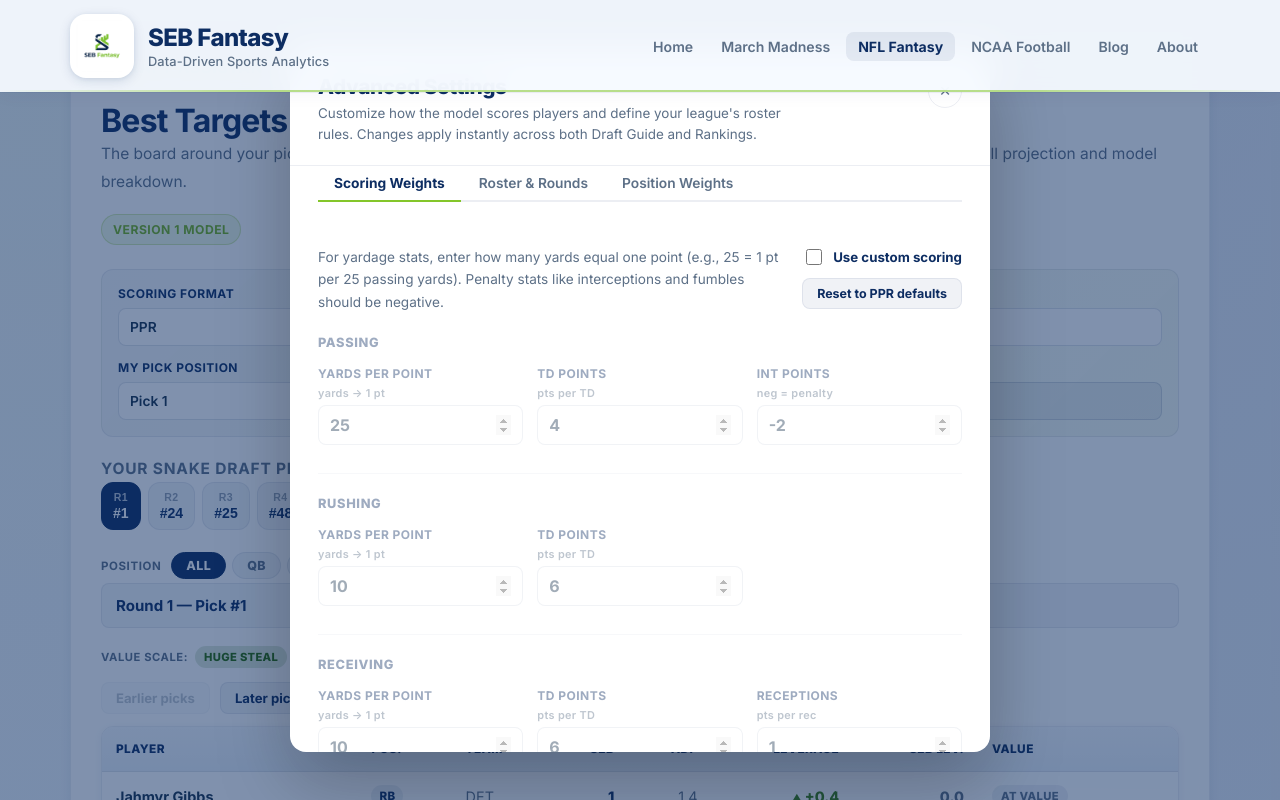
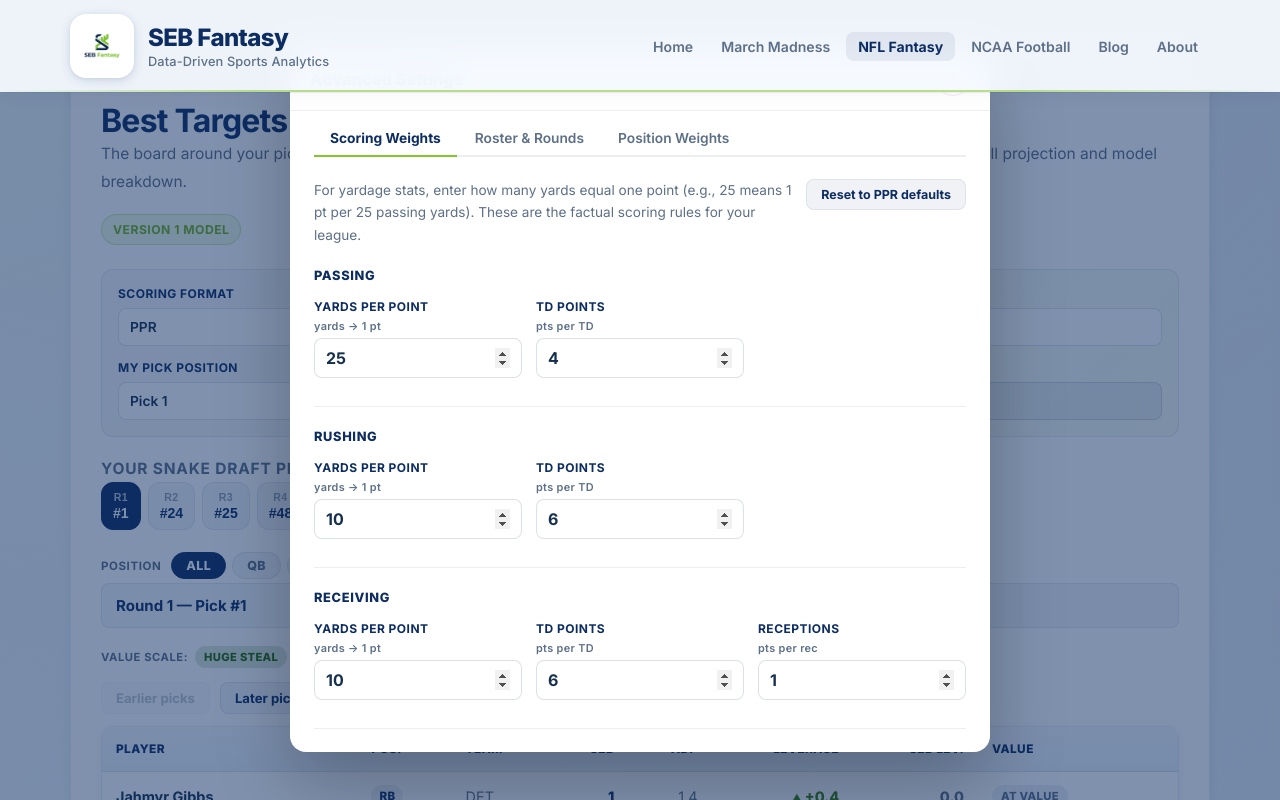
Before and after one commit to jsebahar1/seb-fantasy, a React (Vite) app: page /nfl-fantasy in a window 1280 px wide. Both pictures are taken after a click on the button "Advanced Settings". Shown: the part 470-1270 px from the top of the page. Built offline with nearby package versions, Linux system fonts and the light colour scheme.

Commit message:
small fix

```diff
--- a/src/Pages/NflFantasy.css
+++ b/src/Pages/NflFantasy.css
@@ -216,14 +216,13 @@
 
 /* Advanced Settings modal */
 .nfl-adv-modal { background: var(--surface, #fff); border-radius: var(--radius-lg, 16px); box-shadow: 0 28px 72px rgba(0,0,0,0.26); display: flex; flex-direction: column; max-height: 88vh; max-width: 700px; overflow: hidden; position: relative; width: 100%; }
-.nfl-adv-modal-head { border-bottom: 1px solid var(--border-soft); display: flex; gap: 20px; justify-content: space-between; padding: 26px 28px 20px; }
-.nfl-adv-modal-title { color: var(--navy); font-size: 1.3rem; font-weight: 800; letter-spacing: -0.02em; margin: 0 0 4px; }
-.nfl-adv-modal-sub { color: var(--text-soft); font-size: 0.84rem; line-height: 1.55; margin: 0; max-width: 480px; }
+.nfl-adv-modal-head { align-items: center; border-bottom: 1px solid var(--border-soft); display: flex; justify-content: space-between; padding: 14px 20px; }
+.nfl-adv-modal-title { color: var(--navy); font-size: 1rem; font-weight: 800; letter-spacing: 0.01em; margin: 0; }
 .nfl-adv-close { flex-shrink: 0; position: static; }
-.nfl-adv-modal-body { overflow-y: auto; padding: 22px 28px 28px; }
+.nfl-adv-modal-body { overflow-y: auto; padding: 22px 24px 28px; }
 
 /* Advanced sub-tabs */
-.nfl-sub-tabs { border-bottom: 2px solid var(--border-soft); display: flex; gap: 2px; margin: 0 28px 22px; }
+.nfl-sub-tabs { border-bottom: 2px solid var(--border-soft); display: flex; gap: 2px; margin: 10px 24px 0; }
 .nfl-sub-tab { background: transparent; border: none; border-bottom: 2px solid transparent; color: var(--text-soft); cursor: pointer; font: inherit; font-size: 0.86rem; font-weight: 600; margin-bottom: -2px; padding: 9px 16px; transition: color var(--transition-fast), border-color var(--transition-fast); white-space: nowrap; }
 .nfl-sub-tab:hover { color: var(--navy); }
 .nfl-sub-tab-active { border-bottom-color: var(--green); color: var(--navy); font-weight: 700; }
@@ -232,6 +231,12 @@
 .nfl-adv-section-head { align-items: flex-start; display: flex; flex-wrap: wrap; gap: 14px; justify-content: space-between; margin-bottom: 22px; }
 .nfl-adv-section-head > p { color: var(--text-soft); flex: 1; font-size: 0.85rem; line-height: 1.65; margin: 0; min-width: 200px; }
 .nfl-adv-head-actions { align-items: flex-start; display: flex; flex-direction: column; flex-shrink: 0; gap: 10px; }
+
+/* Position weights lock */
+.nfl-pos-lock-msg { background: rgba(13, 45, 98, 0.04); border: 1px solid var(--border-soft); border-radius: var(--radius-md); margin-bottom: 20px; padding: 16px 18px; }
+.nfl-pos-lock-msg p { color: var(--text-soft); font-size: 0.85rem; line-height: 1.65; margin: 0 0 14px; }
+.nfl-unlock-check { align-items: center; color: var(--navy); cursor: pointer; display: flex; font-size: 0.82rem; font-weight: 700; gap: 9px; }
+.nfl-unlock-check input[type="checkbox"] { accent-color: var(--green-dark); cursor: pointer; height: 15px; width: 15px; }
 
 /* Toggle */
 .nfl-toggle-label { align-items: center; color: var(--navy); cursor: pointer; display: flex; font-size: 0.83rem; font-weight: 700; gap: 8px; }
--- a/src/Pages/NflFantasy.jsx
+++ b/src/Pages/NflFantasy.jsx
@@ -175,13 +175,13 @@ function AdvancedSettingsModal({
   onClose,
   scoringFormat,
   leagueSize,
-  useCustomScoring, setUseCustomScoring,
-  scoringWeights,   updateScoringWeight, resetScoringWeights,
-  replacementLevels, updateReplacement,  resetReplacementLevels,
-  rosterSlots,      updateRosterSlot,    resetRosterSlots,
-  numRounds,        setNumRounds,
+  scoringWeights,    updateScoringWeight, resetScoringWeights,
+  replacementLevels, updateReplacement,   resetReplacementLevels,
+  rosterSlots,       updateRosterSlot,    resetRosterSlots,
+  numRounds,         setNumRounds,
 }) {
   const [advancedTab, setAdvancedTab] = useState('scoring');
+  const [posLocked,   setPosLocked]   = useState(true);
 
   useEffect(() => {
     const onKey = (e) => { if (e.key === 'Escape') onClose(); };
@@ -194,13 +194,7 @@ function AdvancedSettingsModal({
       <div className="nfl-adv-modal" onClick={(e) => e.stopPropagation()}>
 
         <div className="nfl-adv-modal-head">
-          <div>
-            <h2 className="nfl-adv-modal-title">Advanced Settings</h2>
-            <p className="nfl-adv-modal-sub">
-              Customize how the model scores players and define your league's roster rules.
-              Changes apply instantly across both Draft Guide and Rankings.
-            </p>
-          </div>
+          <h2 className="nfl-adv-modal-title">Advanced Settings</h2>
           <button className="nfl-modal-close nfl-adv-close" onClick={onClose} aria-label="Close">×</button>
         </div>
 
@@ -225,31 +219,22 @@ function AdvancedSettingsModal({
             <>
               <div className="nfl-adv-section-head">
                 <p>
-                  For yardage stats, enter how many yards equal one point (e.g., 25 = 1 pt per
-                  25 passing yards). Penalty stats like interceptions and fumbles should be negative.
+                  For yardage stats, enter how many yards equal one point (e.g., 25 means 1 pt per
+                  25 passing yards). These are the factual scoring rules for your league.
                 </p>
                 <div className="nfl-adv-head-actions">
-                  <label className="nfl-toggle-label">
-                    <input
-                      type="checkbox"
-                      checked={useCustomScoring}
-                      onChange={(e) => setUseCustomScoring(e.target.checked)}
-                    />
-                    <span>Use custom scoring</span>
-                  </label>
                   <button className="nfl-reset-btn" onClick={resetScoringWeights}>
                     Reset to {FORMAT_LABELS[scoringFormat]} defaults
                   </button>
                 </div>
               </div>
 
-              <div className={`nfl-weights-sections${!useCustomScoring ? ' nfl-weights-disabled' : ''}`}>
+              <div className="nfl-weights-sections">
                 <div className="nfl-weights-group">
                   <h4>Passing</h4>
                   <div className="nfl-weights-grid">
-                    <WeightInput label="Yards per point" field="passingYardsPerPt" hint="yards → 1 pt"  value={scoringWeights.passingYardsPerPt}  onChange={updateScoringWeight} />
-                    <WeightInput label="TD points"       field="passingTdPts"      hint="pts per TD"    value={scoringWeights.passingTdPts}        onChange={updateScoringWeight} />
-                    <WeightInput label="INT points"      field="interceptionPts"   hint="neg = penalty" value={scoringWeights.interceptionPts}     onChange={updateScoringWeight} />
+                    <WeightInput label="Yards per point" field="passingYardsPerPt" hint="yards → 1 pt" value={scoringWeights.passingYardsPerPt}  onChange={updateScoringWeight} />
+                    <WeightInput label="TD points"       field="passingTdPts"      hint="pts per TD"   value={scoringWeights.passingTdPts}        onChange={updateScoringWeight} />
                   </div>
                 </div>
                 <div className="nfl-weights-group">
@@ -262,15 +247,16 @@ function AdvancedSettingsModal({
                 <div className="nfl-weights-group">
                   <h4>Receiving</h4>
                   <div className="nfl-weights-grid">
-                    <WeightInput label="Yards per point" field="receivingYardsPerPt" hint="yards → 1 pt" value={scoringWeights.receivingYardsPerPt}  onChange={updateScoringWeight} />
-                    <WeightInput label="TD points"       field="receivingTdPts"       hint="pts per TD"   value={scoringWeights.receivingTdPts}        onChange={updateScoringWeight} />
-                    <WeightInput label="Receptions"      field="receptionPts"         hint="pts per rec"  value={scoringWeights.receptionPts}          onChange={updateScoringWeight} />
+                    <WeightInput label="Yards per point" field="receivingYardsPerPt" hint="yards → 1 pt" value={scoringWeights.receivingYardsPerPt} onChange={updateScoringWeight} />
+                    <WeightInput label="TD points"       field="receivingTdPts"       hint="pts per TD"   value={scoringWeights.receivingTdPts}       onChange={updateScoringWeight} />
+                    <WeightInput label="Receptions"      field="receptionPts"         hint="pts per rec"  value={scoringWeights.receptionPts}         onChange={updateScoringWeight} />
                   </div>
                 </div>
                 <div className="nfl-weights-group">
-                  <h4>Penalties</h4>
+                  <h4>Turnovers</h4>
                   <div className="nfl-weights-grid">
-                    <WeightInput label="Fumbles lost" field="fumblesLostPts" hint="neg = penalty" value={scoringWeights.fumblesLostPts} onChange={updateScoringWeight} />
+                    <WeightInput label="Interceptions" field="interceptionPts" hint="neg = penalty" value={scoringWeights.interceptionPts} onChange={updateScoringWeight} />
+                    <WeightInput label="Fumbles lost"  field="fumblesLostPts"  hint="neg = penalty" value={scoringWeights.fumblesLostPts}  onChange={updateScoringWeight} />
                   </div>
                 </div>
               </div>
@@ -282,8 +268,8 @@ function AdvancedSettingsModal({
             <>
               <div className="nfl-adv-section-head">
                 <p>
-                  Set your starting lineup requirements and draft length. These settings are saved
-                  for the session and will feed replacement level calculations once automation is live.
+                  Set your starting lineup requirements and draft length. These settings will feed
+                  replacement level calculations once position weight automation is live.
                 </p>
                 <div className="nfl-adv-head-actions">
                   <button className="nfl-reset-btn" onClick={resetRosterSlots}>Reset to defaults</button>
@@ -332,46 +318,60 @@ function AdvancedSettingsModal({
           {/* ── Position Weights ── */}
           {advancedTab === 'positions' && (
             <>
-              <div className="nfl-adv-section-head">
+              <div className="nfl-pos-lock-msg">
                 <p>
-                  These thresholds set the replacement player for each position. A QB value of 12
-                  means the last useful QB in a 12-team, 1-QB league is ranked 12th. Raise this
-                  in deeper leagues or if your league starts more at a position.
+                  These replacement thresholds are calibrated for a standard 12-team league and drive
+                  how VOR and SEB Rank are calculated. The defaults work well for the vast majority
+                  of leagues. If you think our position weights are off for your specific setup,
+                  you can unlock and adjust them — but we don't recommend it for most leagues.
                 </p>
-                <div className="nfl-adv-head-actions">
-                  <button className="nfl-reset-btn" onClick={resetReplacementLevels}>Reset to defaults</button>
-                </div>
+                <label className="nfl-unlock-check">
+                  <input
+                    type="checkbox"
+                    checked={!posLocked}
+                    onChange={(e) => {
+                      if (e.target.checked) setPosLocked(false);
+                      else { resetReplacementLevels(); setPosLocked(true); }
+                    }}
+                  />
+                  <span>I want to customize position weights (not recommended)</span>
+                </label>
               </div>
 
-              <div className="nfl-weights-group">
-                <h4>Replacement Rank by Position</h4>
+              <div className={`nfl-weights-group${posLocked ? ' nfl-weights-disabled' : ''}`}>
+                <div className="nfl-adv-section-head" style={{ marginBottom: '16px' }}>
+                  <h4 style={{ margin: 0 }}>Replacement Rank by Position</h4>
+                  {!posLocked && (
+                    <button className="nfl-reset-btn" onClick={resetReplacementLevels}>Reset to defaults</button>
+                  )}
+                </div>
                 <div className="nfl-weights-grid">
                   <div className="nfl-weight-field">
                     <label>
                       <span className="nfl-weight-label">QB replacement rank</span>
                       <span className="nfl-weight-hint">default: {DEFAULT_REPLACEMENT_LEVELS.QB} (1 QB × {leagueSize} teams)</span>
-                      <input type="number" min="1" max="100" step="1" value={replacementLevels.QB} onChange={(e) => updateReplacement('QB', Number(e.target.value))} className="nfl-weight-input" />
+                      <input type="number" min="1" max="100" step="1" disabled={posLocked} value={replacementLevels.QB} onChange={(e) => updateReplacement('QB', Number(e.target.value))} className="nfl-weight-input" />
                     </label>
                   </div>
                   <div className="nfl-weight-field">
                     <label>
                       <span className="nfl-weight-label">RB replacement rank</span>
                       <span className="nfl-weight-hint">default: {DEFAULT_REPLACEMENT_LEVELS.RB} (2 RB + flex)</span>
-                      <input type="number" min="1" max="200" step="1" value={replacementLevels.RB} onChange={(e) => updateReplacement('RB', Number(e.target.value))} className="nfl-weight-input" />
+                      <input type="number" min="1" max="200" step="1" disabled={posLocked} value={replacementLevels.RB} onChange={(e) => updateReplacement('RB', Number(e.target.value))} className="nfl-weight-input" />
                     </label>
                   </div>
                   <div className="nfl-weight-field">
                     <label>
                       <span className="nfl-weight-label">WR replacement rank</span>
                       <span className="nfl-weight-hint">default: {DEFAULT_REPLACEMENT_LEVELS.WR} (2 WR + flex)</span>
-                      <input type="number" min="1" max="200" step="1" value={replacementLevels.WR} onChange={(e) => updateReplacement('WR', Number(e.target.value))} className="nfl-weight-input" />
+                      <input type="number" min="1" max="200" step="1" disabled={posLocked} value={replacementLevels.WR} onChange={(e) => updateReplacement('WR', Number(e.target.value))} className="nfl-weight-input" />
                     </label>
                   </div>
                   <div className="nfl-weight-field">
                     <label>
                       <span className="nfl-weight-label">TE replacement rank</span>
                       <span className="nfl-weight-hint">default: {DEFAULT_REPLACEMENT_LEVELS.TE} (1 TE × {leagueSize} teams)</span>
-                      <input type="number" min="1" max="100" step="1" value={replacementLevels.TE} onChange={(e) => updateReplacement('TE', Number(e.target.value))} className="nfl-weight-input" />
+                      <input type="number" min="1" max="100" step="1" disabled={posLocked} value={replacementLevels.TE} onChange={(e) => updateReplacement('TE', Number(e.target.value))} className="nfl-weight-input" />
                     </label>
                   </div>
                 </div>
@@ -551,16 +551,17 @@ export default function NflFantasy() {
   const [showAdvanced,    setShowAdvanced]    = useState(false);
 
   // Advanced settings state
-  const [useCustomScoring,  setUseCustomScoring]  = useState(false);
-  const [scoringWeights,    setScoringWeights]     = useState(() => buildDefaultWeights(SCORING_FORMATS.PPR));
-  const [replacementLevels, setReplacementLevels]  = useState({ ...DEFAULT_REPLACEMENT_LEVELS });
-  const [rosterSlots,       setRosterSlots]        = useState({ ...DEFAULT_ROSTER_SLOTS });
-  const [numRounds,         setNumRounds]          = useState(14);
+  const [scoringWeights,    setScoringWeights]    = useState(() => buildDefaultWeights(SCORING_FORMATS.PPR));
+  const [replacementLevels, setReplacementLevels] = useState({ ...DEFAULT_REPLACEMENT_LEVELS });
+  const [rosterSlots,       setRosterSlots]       = useState({ ...DEFAULT_ROSTER_SLOTS });
+  const [numRounds,         setNumRounds]         = useState(14);
 
-  const effectiveWeights = useMemo(
-    () => (useCustomScoring ? scoringWeights : buildDefaultWeights(scoringFormat)),
-    [useCustomScoring, scoringWeights, scoringFormat],
-  );
+  // Keep receptionPts in sync with the scoring format selector
+  useEffect(() => {
+    setScoringWeights((w) => ({ ...w, receptionPts: RECEPTION_POINTS_MAP[scoringFormat] ?? 1 }));
+  }, [scoringFormat]);
+
+  const effectiveWeights = scoringWeights;
 
   const openPlayer  = (player, pickCtx = null) => { setSelectedPlayer(player); setModalPickContext(pickCtx); };
   const closePlayer = () => { setSelectedPlayer(null); setModalPickContext(null); };
@@ -571,6 +572,7 @@ export default function NflFantasy() {
   const resetScoringWeights    = () => setScoringWeights(buildDefaultWeights(scoringFormat));
   const resetReplacementLevels = () => setReplacementLevels({ ...DEFAULT_REPLACEMENT_LEVELS });
   const resetRosterSlots       = () => setRosterSlots({ ...DEFAULT_ROSTER_SLOTS });
+
 
   useEffect(() => { setPageOffset(0); }, [selectedRound, position, pickPosition, draftFormat, leagueSize]);
 
@@ -592,14 +594,9 @@ export default function NflFantasy() {
 
   const rankings = useMemo(
     () => projectionPlayers.length
-      ? buildFantasyRankings(
-          projectionPlayers,
-          scoringFormat,
-          useCustomScoring ? scoringWeights : null,
-          replacementLevels,
-        )
+      ? buildFantasyRankings(projectionPlayers, scoringFormat, scoringWeights, replacementLevels)
       : [],
-    [projectionPlayers, scoringFormat, useCustomScoring, scoringWeights, replacementLevels],
+    [projectionPlayers, scoringFormat, scoringWeights, replacementLevels],
   );
 
   const leverageRankings = useMemo(
@@ -666,7 +663,6 @@ export default function NflFantasy() {
   const advancedProps = {
     onClose: () => setShowAdvanced(false),
     scoringFormat, leagueSize,
-    useCustomScoring, setUseCustomScoring,
     scoringWeights, updateScoringWeight, resetScoringWeights,
     replacementLevels, updateReplacement, resetReplacementLevels,
     rosterSlots, updateRosterSlot, resetRosterSlots,
@@ -719,17 +715,6 @@ export default function NflFantasy() {
             you can walk into draft day with a plan and come out ahead of it.
           </p>
         </header>
-
-        {useCustomScoring && (
-          <div className="nfl-custom-scoring-banner">
-            Custom scoring weights active.{' '}
-            <button className="nfl-banner-link" onClick={() => setShowAdvanced(true)}>Edit settings</button>
-            {' '}or{' '}
-            <button className="nfl-banner-link" onClick={() => { setUseCustomScoring(false); resetScoringWeights(); }}>
-              reset to defaults
-            </button>.
-          </div>
-        )}
 
         <div className="nfl-tabs" role="tablist">
           {MAIN_TABS.map((tab) => (
@@ -814,7 +799,6 @@ export default function NflFantasy() {
                   <div className="nfl-adv-btn-cell">
                     <button className="nfl-adv-btn" onClick={() => setShowAdvanced(true)}>
                       Advanced Settings
-                      {useCustomScoring && <span className="nfl-adv-dot" aria-label="Custom settings active" />}
                     </button>
                   </div>
                 </div>
@@ -1009,7 +993,6 @@ export default function NflFantasy() {
                   <div className="nfl-adv-btn-cell">
                     <button className="nfl-adv-btn" onClick={() => setShowAdvanced(true)}>
                       Advanced Settings
-                      {useCustomScoring && <span className="nfl-adv-dot" aria-label="Custom settings active" />}
                     </button>
                   </div>
                 </div>
```
